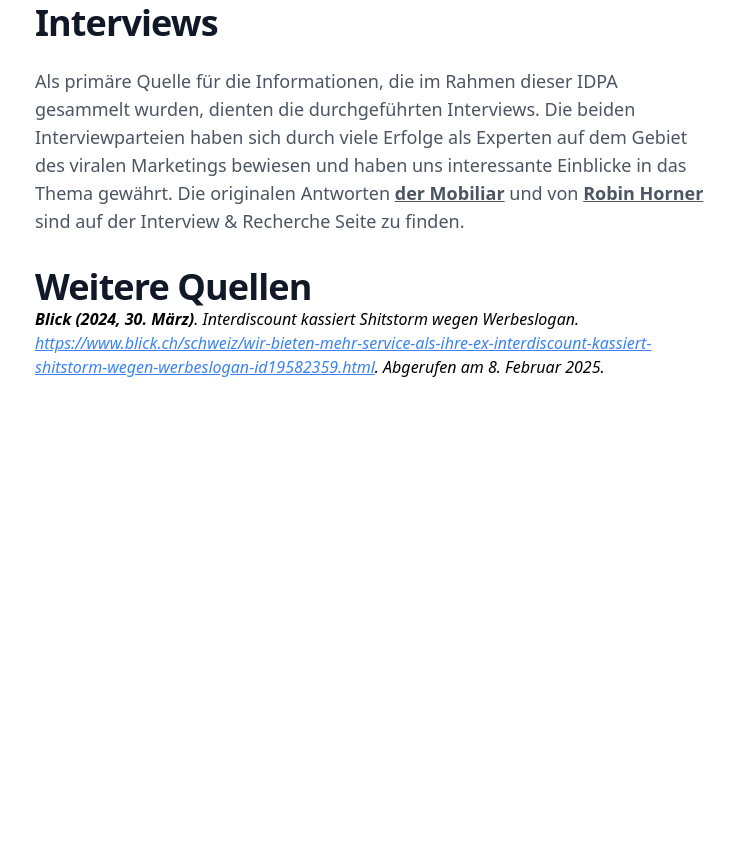
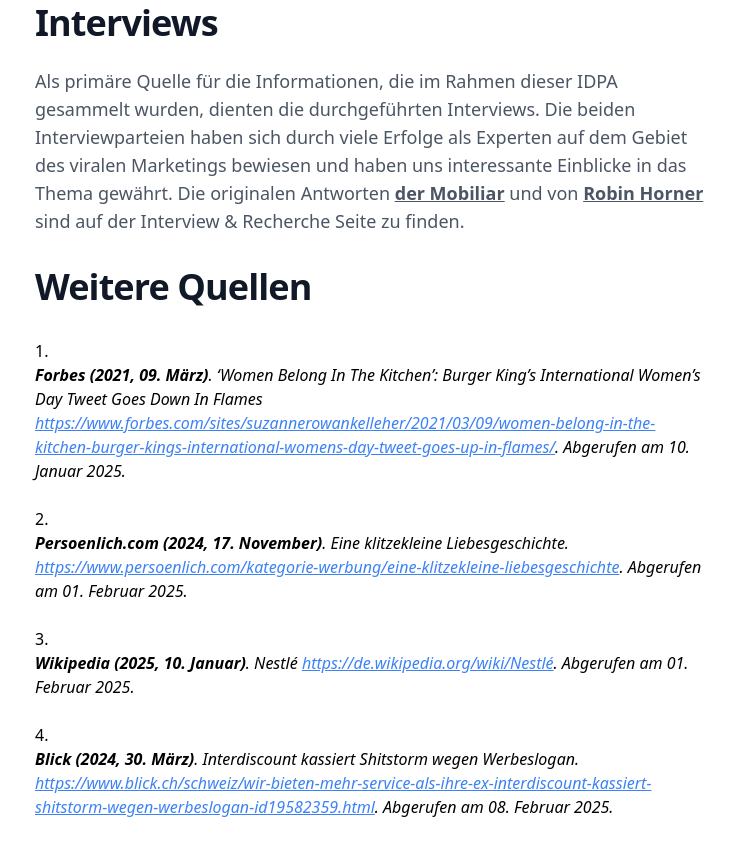
Before and after one commit to whoami2503/idpa-2025, a plain HTML site: page sources.html in a window 1280 px wide. Shown: the part 581-1436 px from the top of the page, without its empty margins (157-891 px from the left). Before the commit the page ends 1056 px from the top, so only its background shows below. Drawn offline with nearby package versions, Linux system fonts and the light colour scheme.

Commit message:
feat: sources and remove unwanted char

```diff
--- a/sources.html
+++ b/sources.html
@@ -75,8 +75,22 @@
                             </div>
                             <div class="mt-8">
                                 <h3 class="text-pretty text-3xl mt-4 font-semibold tracking-tight text-gray-900 sm:text-4xl">Weitere Quellen</h3>
-                                <div>
-                                    <p class="italic"><span class="font-bold"> Blick (2024, 30. März)</span>. Interdiscount kassiert Shitstorm wegen Werbeslogan. <a href="https://www.blick.ch/schweiz/wir-bieten-mehr-service-als-ihre-ex-interdiscount-kassiert-shitstorm-wegen-werbeslogan-id19582359.html" class="text-blue-500 underline" target="_blank">https://www.blick.ch/schweiz/wir-bieten-mehr-service-als-ihre-ex-interdiscount-kassiert-shitstorm-wegen-werbeslogan-id19582359.html</a>. Abgerufen am 8. Februar 2025.</p></div>
+                                <div class="mt-8">
+                                    <div class="mt-6">
+                                        1.
+                                        <p class="italic"><span class="font-bold"> Forbes (2021, 09. März)</span>. ‘Women Belong In The Kitchen’: Burger King’s International Women’s Day Tweet Goes Down In Flames <a href="https://www.forbes.com/sites/suzannerowankelleher/2021/03/09/women-belong-in-the-kitchen-burger-kings-international-womens-day-tweet-goes-up-in-flames/" class="text-blue-500 underline" target="_blank">https://www.forbes.com/sites/suzannerowankelleher/2021/03/09/women-belong-in-the-kitchen-burger-kings-international-womens-day-tweet-goes-up-in-flames/</a>. Abgerufen am 10. Januar 2025.</p></div>
+                                        <div class="mt-6">
+                                            2.
+                                            <p class="italic"><span class="font-bold"> Persoenlich.com (2024, 17. November)</span>. Eine klitzekleine Liebesgeschichte. <a href="https://www.persoenlich.com/kategorie-werbung/eine-klitzekleine-liebesgeschichte" class="text-blue-500 underline" target="_blank">https://www.persoenlich.com/kategorie-werbung/eine-klitzekleine-liebesgeschichte</a>. Abgerufen am 01. Februar 2025.</p></div>
+
+                                        <div class="mt-6">
+                                            3.
+                                            <p class="italic"><span class="font-bold"> Wikipedia (2025, 10. Januar)</span>. Nestlé <a href="https://de.wikipedia.org/wiki/Nestlé" class="text-blue-500 underline" target="_blank">https://de.wikipedia.org/wiki/Nestlé</a>. Abgerufen am 01. Februar 2025.</p></div>
+
+                                    <div class="mt-6">
+                                        4.
+                                        <p class="italic"><span class="font-bold"> Blick (2024, 30. März)</span>. Interdiscount kassiert Shitstorm wegen Werbeslogan. <a href="https://www.blick.ch/schweiz/wir-bieten-mehr-service-als-ihre-ex-interdiscount-kassiert-shitstorm-wegen-werbeslogan-id19582359.html" class="text-blue-500 underline" target="_blank">https://www.blick.ch/schweiz/wir-bieten-mehr-service-als-ihre-ex-interdiscount-kassiert-shitstorm-wegen-werbeslogan-id19582359.html</a>. Abgerufen am 08. Februar 2025.</p></div>
+
                                 </div>
                         </div>
                     </div>
```
Also changed, not shown: quiz.html (+1 -1 lines).
